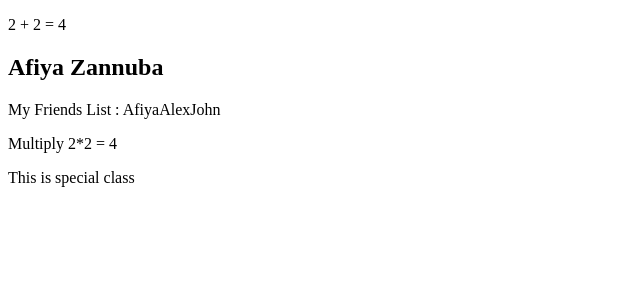
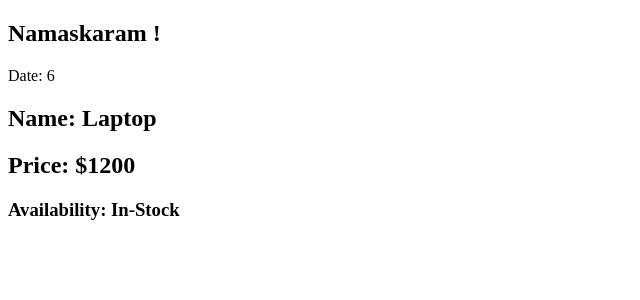
Before and after one commit to AfiyaZannuba/React-Learning, a React (Vite) app: page / in a window 1280 px wide. Shown: the top 300 px of the page, without its empty margins (0-640 px from the left). Built offline with nearby package versions, Linux system fonts and the light colour scheme.

Commit message:
Embedding dynamic content challenge is done

```diff
--- a/src/App.jsx
+++ b/src/App.jsx
@@ -1,3 +1,5 @@
+import Greeting from "./components/Greeting";
+import ProductInfo from "./components/ProductInfo";
 
 const App = () => {
   const myName = "Afiya Zannuba";
@@ -7,11 +9,8 @@
 
   return (
     <section>
-      <p>2 + 2 = {2 + 2}</p>
-      <h1>{myName}</h1>
-      <p>My Friends List : {myFriends}</p>
-      <p>Multiply 2*2 = {multiply(2,2)}</p>
-      <p className={specialClass}>This is special class</p>
+      <Greeting />
+      <ProductInfo />
     </section>
   )
 }
--- /dev/null
+++ b/src/components/Greeting.jsx
@@ -0,0 +1,12 @@
+const Greeting = () => {
+    const greetingMsg = "Namaskaram !"
+    const currDate = new Date();
+    return (
+        <div>
+            <h1>{greetingMsg}</h1>
+            <p>Date: {currDate.getDate()}</p>
+        </div>
+    )
+}
+
+export default Greeting;
--- /dev/null
+++ b/src/components/ProductInfo.jsx
@@ -0,0 +1,16 @@
+const ProductInfo = () => {
+    const Product = {
+        name: 'Laptop',
+        price: 1200,
+        availability: "In-Stock",
+    }
+    return (
+        <div>
+            <h1>Name: {Product.name}</h1>
+            <h2>Price: ${Product.price}</h2>
+            <h3>Availability: {Product.availability}</h3>
+        </div>
+    )
+}
+
+export default ProductInfo;
```
